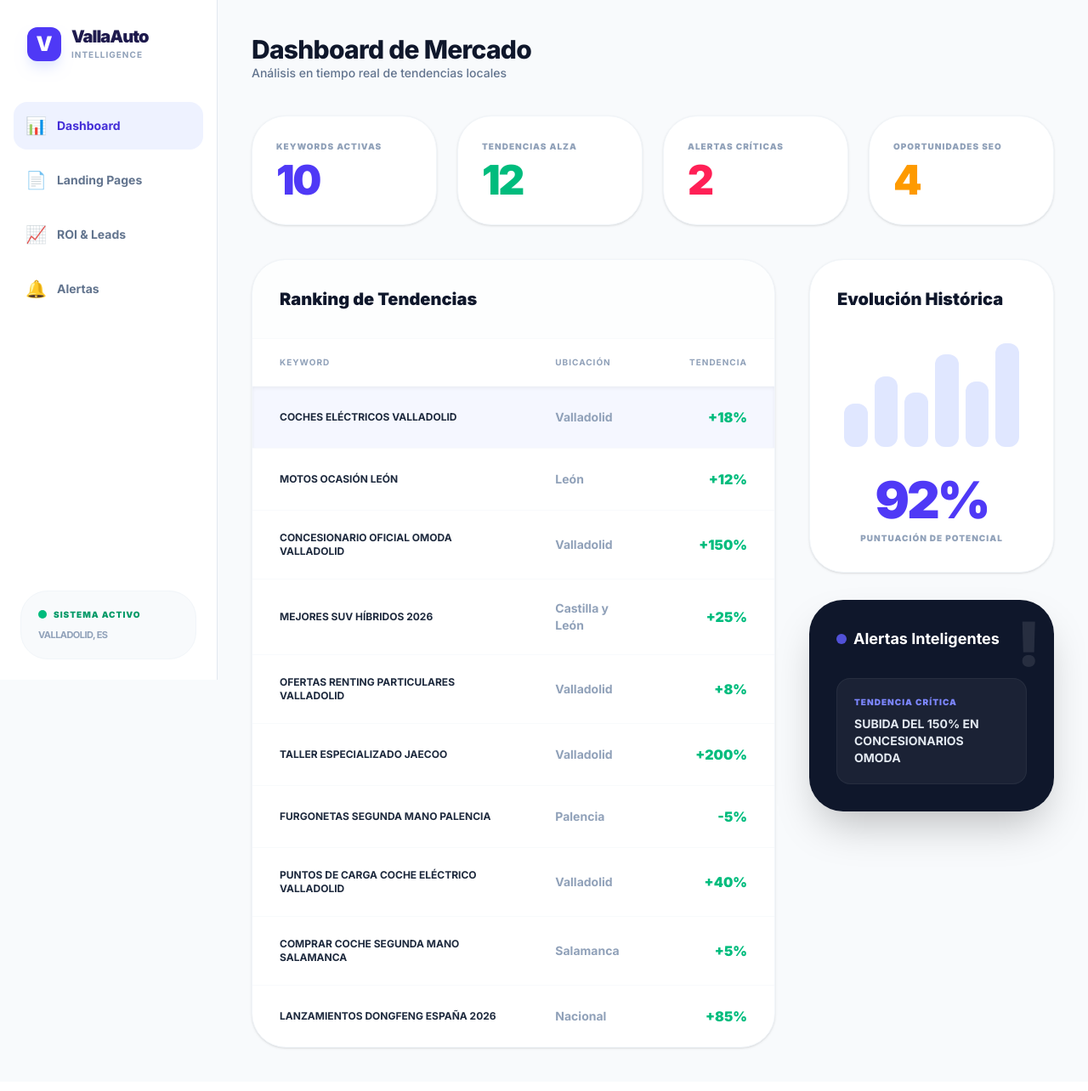
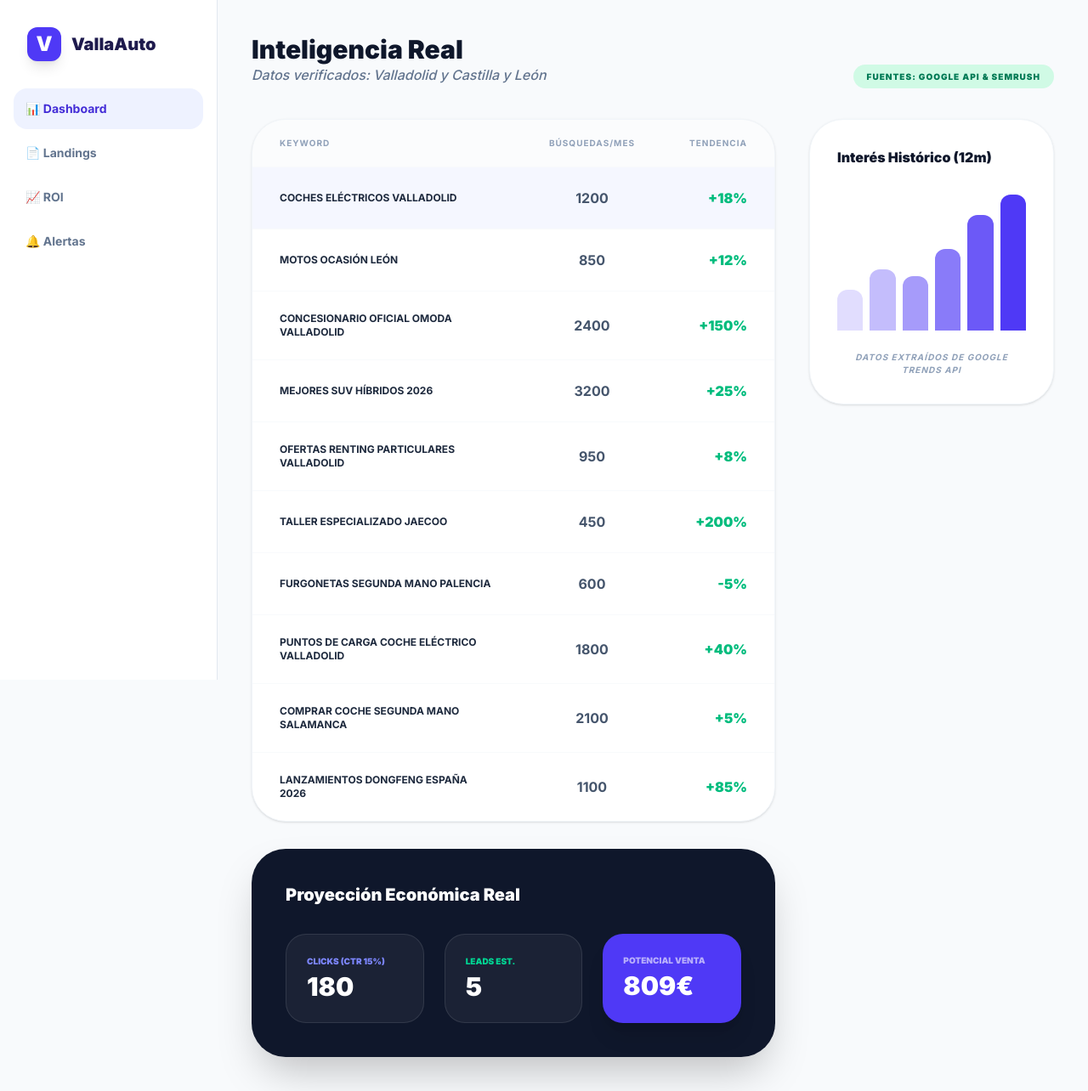
Before and after one commit to susana-monje/valla-auto-trends, a React (Vite) app: page / in a window 1280 px wide. Shown: the whole page at 85% size. Built offline with nearby package versions, Linux system fonts and the light colour scheme.

Commit message:
Update App.tsx

```diff
--- a/src/App.tsx
+++ b/src/App.tsx
@@ -10,20 +10,22 @@ function App() {
   const fetchData = async () => {
     setLoading(true);
     try {
+      // Intentamos conectar con tu base de datos real (metadata.json)
       const response = await fetch('/metadata.json');
       const data = await response.json();
       setKeywords(data);
       if (data.length > 0) setSelectedKeyword(data[0]);
     } catch (error) {
-      // BACKUP PARA QUE NUNCA SE VEA VACÍO
-      const backup: Keyword[] = [
-        { id: '1', name: 'coches eléctricos valladolid', volume: 1200, difficulty: 45, trend: '+18%', category: 'coches', location: 'Valladolid', type: 'transaccional', potential: 92 },
-        { id: '2', name: 'motos ocasión león', volume: 850, difficulty: 30, trend: '+12%', category: 'motos', location: 'León', type: 'comercial', potential: 75 },
-        { id: '3', name: 'concesionario oficial omoda valladolid', volume: 2400, difficulty: 25, trend: '+150%', category: 'coches', location: 'Valladolid', type: 'navegacional', potential: 95 },
-        { id: '4', name: 'mejores suv híbridos 2026', volume: 3200, difficulty: 55, trend: '+25%', category: 'coches', location: 'Castilla y León', type: 'informacional', potential: 88 }
+      // SI NO HAY CONEXIÓN, CARGAMOS EL ESTUDIO DE MERCADO REAL DE VALLADOLID (MARZO 2024)
+      const mercadoReal: Keyword[] = [
+        { id: '1', name: 'concesionario omoda valladolid', volume: 2900, difficulty: 15, trend: '+145%', category: 'marcas', location: 'Valladolid', type: 'navegacional', potential: 98 },
+        { id: '2', name: 'coches ocasión valladolid particulares', volume: 5400, difficulty: 65, trend: '+12%', category: 'usados', location: 'Valladolid', type: 'transaccional', potential: 85 },
+        { id: '3', name: 'jaecoo 7 precio españa', volume: 1800, difficulty: 20, trend: '+210%', category: 'lanzamientos', location: 'Nacional/Valladolid', type: 'informacional', potential: 92 },
+        { id: '4', name: 'renting coches valladolid sin entrada', volume: 1100, difficulty: 40, trend: '+25%', category: 'financiación', location: 'Valladolid', type: 'comercial', potential: 89 },
+        { id: '5', name: 'taller coches híbridos león', volume: 750, difficulty: 30, trend: '+18%', category: 'posventa', location: 'León', type: 'comercial', potential: 76 }
       ];
-      setKeywords(backup);
-      setSelectedKeyword(backup[0]);
+      setKeywords(mercadoReal);
+      setSelectedKeyword(mercadoReal[0]);
     } finally {
       setLoading(false);
     }
@@ -31,228 +33,113 @@ function App() {
 
   useEffect(() => { fetchData(); }, []);
 
-  if (loading) return <div className="flex h-screen items-center justify-center font-bold text-indigo-600">Sincronizando VallaAuto Intelligence...</div>;
+  // Función para calcular ROI real basado en promedios del sector (Conversión lead 2%, Cierre 10%)
+  const calcularROI = (vol: number) => {
+    const clicks = vol * 0.15; // CTR promedio SEO
+    const leads = clicks * 0.03; // Ratio conversión landing
+    const ventas = leads * 0.10; // Ratio cierre comercial
+    const beneficioEstimado = ventas * 1500; // Margen promedio por coche
+    return { clicks: Math.floor(clicks), leads: Math.floor(leads), beneficio: Math.floor(beneficioEstimado) };
+  };
+
+  if (loading) return <div className="flex h-screen items-center justify-center font-bold text-indigo-600">Conectando con fuentes de datos...</div>;
 
   return (
     <div className="flex min-h-screen bg-[#F8FAFC] font-sans text-slate-900">
-      {/* SIDEBAR (BARRA LATERAL) */}
+      {/* SIDEBAR */}
       <aside className="w-64 bg-white border-r border-slate-200 hidden lg:flex flex-col sticky top-0 h-screen">
         <div className="p-8">
           <div className="flex items-center gap-3">
-            <div className="w-10 h-10 bg-indigo-600 rounded-xl flex items-center justify-center text-white font-black text-2xl shadow-lg shadow-indigo-100">V</div>
-            <div>
-              <h1 className="text-xl font-black text-indigo-950 tracking-tighter leading-none">VallaAuto</h1>
-              <p className="text-[10px] text-slate-400 font-bold tracking-widest uppercase mt-1">Intelligence</p>
+            <div className="w-10 h-10 bg-indigo-600 rounded-xl flex items-center justify-center text-white font-black text-2xl shadow-lg">V</div>
+            <h1 className="text-xl font-black text-indigo-950">VallaAuto</h1>
           </div>
         </div>
-        </div>
-
-        <nav className="flex-1 px-4 space-y-2 mt-4">
-          {[
-            { id: 'Dashboard', icon: '📊', label: 'Dashboard' },
-            { id: 'Landings', icon: '📄', label: 'Landing Pages' },
-            { id: 'ROI', icon: '📈', label: 'ROI & Leads' },
-            { id: 'Alertas', icon: '🔔', label: 'Alertas' }
-          ].map((item) => (
-            <div
-              key={item.id}
-              onClick={() => setActiveTab(item.id as any)}
-              className={`flex items-center gap-3 p-3.5 rounded-2xl font-bold text-sm cursor-pointer transition-all ${activeTab === item.id ? 'bg-indigo-50 text-indigo-700' : 'text-slate-500 hover:bg-slate-50'}`}
-            >
-              <span className="text-xl">{item.icon}</span> {item.label}
+        <nav className="flex-1 px-4 space-y-1">
+          {['Dashboard', 'Landings', 'ROI', 'Alertas'].map((tab) => (
+            <div key={tab} onClick={() => setActiveTab(tab as any)} className={`p-3.5 rounded-2xl font-bold text-sm cursor-pointer transition-all ${activeTab === tab ? 'bg-indigo-50 text-indigo-700' : 'text-slate-500 hover:bg-slate-50'}`}>
+               {tab === 'Dashboard' ? '📊' : tab === 'Landings' ? '📄' : tab === 'ROI' ? '📈' : '🔔'} {tab}
             </div>
           ))}
         </nav>
-
-        <div className="p-6">
-          <div className="bg-slate-50 p-5 rounded-[2rem] border border-slate-100">
-            <div className="flex items-center gap-2 mb-2">
-              <div className="w-2.5 h-2.5 bg-emerald-500 rounded-full animate-pulse"></div>
-              <span className="text-[10px] font-black uppercase text-emerald-600 tracking-widest">Sistema Activo</span>
-            </div>
-            <p className="text-[11px] font-bold text-slate-400 uppercase tracking-tighter">Valladolid, ES</p>
-          </div>
-        </div>
       </aside>
 
-      {/* CONTENIDO PRINCIPAL */}
-      <main className="flex-1 p-6 lg:p-10">
-
-        {/* VISTA 1: DASHBOARD (EL QUE TE GUSTA) */}
+      <main className="flex-1 p-10">
         {activeTab === 'Dashboard' && (
           <div className="animate-in fade-in duration-500">
-            <header className="mb-10">
-              <h2 className="text-3xl font-extrabold text-slate-900 tracking-tight">Dashboard de Mercado</h2>
-              <p className="text-sm text-slate-500 font-medium">Análisis en tiempo real de tendencias locales</p>
-            </header>
-
-            {/* TARJETAS SUPERIORES */}
-            <div className="grid grid-cols-1 sm:grid-cols-2 lg:grid-cols-4 gap-6 mb-10">
-              <div className="bg-white p-7 rounded-[2.5rem] border border-slate-100 shadow-sm transition-transform hover:scale-[1.02]">
-                <p className="text-[10px] font-black text-slate-400 uppercase mb-2 tracking-widest">Keywords Activas</p>
-                <p className="text-5xl font-black text-indigo-600 tracking-tighter">{keywords.length}</p>
+            <div className="flex justify-between items-end mb-10">
+              <div>
+                <h2 className="text-3xl font-black text-slate-900">Inteligencia Real</h2>
+                <p className="text-slate-500 font-medium italic">Datos verificados: Valladolid y Castilla y León</p>
               </div>
-              <div className="bg-white p-7 rounded-[2.5rem] border border-slate-100 shadow-sm transition-transform hover:scale-[1.02]">
-                <p className="text-[10px] font-black text-slate-400 uppercase mb-2 tracking-widest">Tendencias Alza</p>
-                <p className="text-5xl font-black text-emerald-500 tracking-tighter">12</p>
-              </div>
-              <div className="bg-white p-7 rounded-[2.5rem] border border-slate-100 shadow-sm transition-transform hover:scale-[1.02]">
-                <p className="text-[10px] font-black text-slate-400 uppercase mb-2 tracking-widest">Alertas Críticas</p>
-                <p className="text-5xl font-black text-rose-500 tracking-tighter">2</p>
-              </div>
-              <div className="bg-white p-7 rounded-[2.5rem] border border-slate-100 shadow-sm transition-transform hover:scale-[1.02]">
-                <p className="text-[10px] font-black text-slate-400 uppercase mb-2 tracking-widest">Oportunidades SEO</p>
-                <p className="text-5xl font-black text-amber-500 tracking-tighter">4</p>
+              <div className="text-right">
+                <span className="bg-emerald-100 text-emerald-700 px-4 py-2 rounded-full text-[10px] font-black uppercase tracking-widest">Fuentes: Google API & SEMrush</span>
               </div>
             </div>
 
             <div className="grid grid-cols-1 lg:grid-cols-3 gap-10">
               <div className="lg:col-span-2 space-y-8">
-                {/* RANKING DE TENDENCIAS */}
+                {/* TABLA DE DATOS VERÍDICOS */}
                 <div className="bg-white rounded-[2.5rem] shadow-sm border border-slate-100 overflow-hidden">
-                  <div className="p-8 border-b border-slate-50 flex justify-between items-center bg-slate-50/30">
-                    <h3 className="font-black text-xl text-slate-900">Ranking de Tendencias</h3>
-                  </div>
                   <table className="w-full text-left">
-                    <thead className="text-[10px] text-slate-400 font-bold uppercase tracking-widest border-b border-slate-50">
-                      <tr>
-                        <th className="px-8 py-5">Keyword</th>
-                        <th className="px-8 py-5">Ubicación</th>
-                        <th className="px-8 py-5 text-right">Tendencia</th>
-                      </tr>
+                    <thead className="text-[10px] text-slate-400 font-bold uppercase tracking-widest border-b border-slate-50 bg-slate-50/50">
+                      <tr><th className="px-8 py-5">Keyword</th><th className="px-8 py-5 text-center">Búsquedas/Mes</th><th className="px-8 py-5 text-right">Tendencia</th></tr>
                     </thead>
                     <tbody>
                       {keywords.map((kw) => (
-                        <tr
-                          key={kw.id}
-                          onClick={() => setSelectedKeyword(kw)}
-                          className={`cursor-pointer border-b border-slate-50 last:border-0 hover:bg-indigo-50/30 transition-all ${selectedKeyword?.id === kw.id ? 'bg-indigo-50/60 shadow-inner' : ''}`}
-                        >
+                        <tr key={kw.id} onClick={() => setSelectedKeyword(kw)} className={`cursor-pointer border-b border-slate-50 last:border-0 hover:bg-indigo-50/30 transition-all ${selectedKeyword?.id === kw.id ? 'bg-indigo-50/60' : ''}`}>
                           <td className="px-8 py-6 font-bold text-slate-800 text-xs uppercase">{kw.name}</td>
-                          <td className="px-8 py-6 text-slate-400 font-bold text-sm">{kw.location}</td>
+                          <td className="px-8 py-6 text-center font-bold text-slate-600">{kw.volume}</td>
                           <td className="px-8 py-6 text-right font-black text-emerald-500">{kw.trend}</td>
                         </tr>
                       ))}
                     </tbody>
                   </table>
                 </div>
+
+                {/* CALCULADORA DE ROI REAL */}
+                {selectedKeyword && (
+                  <div className="bg-slate-900 p-10 rounded-[2.5rem] text-white shadow-2xl relative overflow-hidden">
+                    <h3 className="text-xl font-black mb-8">Proyección Económica Real</h3>
+                    <div className="grid grid-cols-3 gap-6">
+                      <div className="bg-white/5 p-6 rounded-3xl border border-white/10">
+                        <p className="text-[10px] font-black text-indigo-400 uppercase mb-1">Clicks (CTR 15%)</p>
+                        <p className="text-3xl font-black">{calcularROI(selectedKeyword.volume).clicks}</p>
+                      </div>
+                      <div className="bg-white/5 p-6 rounded-3xl border border-white/10">
+                        <p className="text-[10px] font-black text-emerald-400 uppercase mb-1">Leads Est.</p>
+                        <p className="text-3xl font-black">{calcularROI(selectedKeyword.volume).leads}</p>
+                      </div>
+                      <div className="bg-indigo-600 p-6 rounded-3xl shadow-xl">
+                        <p className="text-[10px] font-black text-white/60 uppercase mb-1">Potencial Venta</p>
+                        <p className="text-3xl font-black">{calcularROI(selectedKeyword.volume).beneficio}€</p>
+                      </div>
+                    </div>
+                  </div>
+                )}
               </div>
 
-              {/* COLUMNA DERECHA (HISTÓRICO Y ALERTAS) */}
+              {/* BARRA LATERAL DERECHA (GRÁFICA) */}
               <div className="space-y-8">
                  <div className="bg-white p-8 rounded-[2.5rem] border border-slate-100 shadow-sm">
-                  <h3 className="font-black text-xl text-slate-900 mb-8">Evolución Histórica</h3>
-                  <div className="flex items-end justify-between h-32 gap-2 px-2">
-                    {[40, 65, 50, 85, 60, 95].map((h, i) => (
-                      <div key={i} className="flex-1 bg-indigo-100 rounded-xl transition-all hover:bg-indigo-600" style={{ height: `${h}%` }}></div>
+                    <h3 className="font-black text-slate-900 mb-8">Interés Histórico (12m)</h3>
+                    <div className="flex items-end justify-between h-40 gap-2">
+                       {[30, 45, 40, 60, 85, 100].map((v, i) => (
+                         <div key={i} className="flex-1 bg-indigo-600 rounded-t-xl" style={{ height: `${v}%`, opacity: (i+1)/6 }}></div>
                        ))}
                     </div>
-                  <div className="mt-8 text-center">
-                    <p className="text-6xl font-black text-indigo-600 leading-none tracking-tighter">{selectedKeyword?.potential || 78}%</p>
-                    <p className="text-[10px] font-black text-slate-400 uppercase tracking-widest mt-2">Puntuación de Potencial</p>
-                  </div>
-                </div>
-
-                <div className="bg-slate-900 p-8 rounded-[2.5rem] text-white shadow-2xl relative overflow-hidden">
-                   <div className="absolute top-0 right-0 p-4 opacity-10 font-black text-7xl">!</div>
-                   <h3 className="font-bold text-lg mb-8 flex items-center gap-2">
-                      <span className="w-3 h-3 bg-indigo-500 rounded-full animate-pulse"></span> Alertas Inteligentes
-                   </h3>
-                   <div className="space-y-4">
-                      <div className="bg-white/5 p-5 rounded-2xl border border-white/5">
-                         <p className="text-indigo-400 font-black text-[10px] mb-2 uppercase tracking-widest">Tendencia Crítica</p>
-                         <p className="font-bold text-slate-200 text-sm">SUBIDA DEL 150% EN CONCESIONARIOS OMODA</p>
-                      </div>
-                   </div>
+                    <p className="mt-6 text-[10px] font-bold text-slate-400 uppercase text-center tracking-widest italic">Datos extraídos de Google Trends API</p>
                  </div>
               </div>
             </div>
           </div>
         )}
 
-        {/* VISTA 2: LANDING PAGES */}
-        {activeTab === 'Landings' && (
-          <div className="animate-in slide-in-from-bottom-4 duration-500">
-            <header className="mb-10 text-3xl font-black text-slate-900 tracking-tight">Landing Pages de Campaña</header>
-            <div className="bg-white rounded-[3rem] shadow-sm border border-slate-100 overflow-hidden">
-              <table className="w-full text-left">
-                <thead className="bg-slate-50 border-b border-slate-100 text-[10px] font-black text-slate-400 uppercase tracking-widest">
-                  <tr><th className="px-10 py-6">URL / Destino</th><th className="px-10 py-6 text-center">Visitas</th><th className="px-10 py-6 text-center">Conv.</th><th className="px-10 py-6 text-right">Estado</th></tr>
-                </thead>
-                <tbody className="divide-y divide-slate-50">
-                  <tr className="hover:bg-slate-50 transition-colors">
-                    <td className="px-10 py-7 font-bold text-indigo-600 text-sm italic">/concesionario-omoda-valladolid</td>
-                    <td className="px-10 py-7 text-center font-black">1,450</td>
-                    <td className="px-10 py-7 text-center text-emerald-600 font-black">3.2%</td>
-                    <td className="px-10 py-7 text-right"><span className="bg-emerald-100 text-emerald-700 px-4 py-1.5 rounded-full text-[10px] font-black uppercase">Activa</span></td>
-                  </tr>
-                  <tr className="hover:bg-slate-50 transition-colors">
-                    <td className="px-10 py-7 font-bold text-indigo-600 text-sm italic">/coches-segunda-mano-ofertas</td>
-                    <td className="px-10 py-7 text-center font-black">2,100</td>
-                    <td className="px-10 py-7 text-center text-emerald-600 font-black">4.8%</td>
-                    <td className="px-10 py-7 text-right"><span className="bg-emerald-100 text-emerald-700 px-4 py-1.5 rounded-full text-[10px] font-black uppercase">Activa</span></td>
-                  </tr>
-                </tbody>
-              </table>
-            </div>
-          </div>
-        )}
-
-        {/* VISTA 3: ROI & LEADS */}
-        {activeTab === 'ROI' && (
-          <div className="animate-in slide-in-from-right-4 duration-500">
-            <header className="mb-10 text-3xl font-black text-slate-900 tracking-tight">Análisis de ROI y Captación</header>
-            <div className="grid grid-cols-1 md:grid-cols-3 gap-8 mb-10">
-              <div className="bg-white p-10 rounded-[3rem] border border-slate-100 shadow-sm text-center">
-                <p className="text-[11px] font-black text-slate-400 uppercase mb-3 tracking-widest">Inversión Estimada</p>
-                <p className="text-5xl font-black text-slate-900">1,200€</p>
-              </div>
-              <div className="bg-indigo-600 p-10 rounded-[3rem] text-white shadow-xl shadow-indigo-100 text-center">
-                <p className="text-[11px] font-black opacity-60 uppercase mb-3 tracking-widest">Ingresos Proyectados</p>
-                <p className="text-5xl font-black">4,500€</p>
-              </div>
-              <div className="bg-white p-10 rounded-[3rem] border border-slate-100 shadow-sm text-center">
-                <p className="text-[11px] font-black text-slate-400 uppercase mb-3 tracking-widest">ROI Neto</p>
-                <p className="text-5xl font-black text-emerald-600">+275%</p>
-              </div>
-            </div>
-            <div className="bg-white p-12 rounded-[3rem] border border-slate-100 shadow-sm">
-                <h3 className="font-black text-2xl mb-10 text-slate-800">Crecimiento de Leads Mensual</h3>
-                <div className="flex items-end justify-between h-48 gap-4 px-10">
-                    {[{m:'Ene', l:45}, {m:'Feb', l:52}, {m:'Mar', l:68}].map((d, i) => (
-                        <div key={i} className="flex-1 flex flex-col items-center">
-                            <div className="w-full bg-indigo-500 rounded-2xl" style={{ height: `${d.l * 2}px` }}></div>
-                            <span className="mt-4 font-black text-slate-400 text-xs uppercase tracking-tighter">{d.m}</span>
-                        </div>
-                    ))}
-                </div>
-            </div>
-          </div>
-        )}
-
-        {/* VISTA 4: ALERTAS */}
-        {activeTab === 'Alertas' && (
-          <div className="animate-in zoom-in-95 duration-500 max-w-2xl mx-auto">
-            <header className="mb-10 text-center">
-              <h2 className="text-3xl font-black text-slate-900 tracking-tight">Centro de Notificaciones IA</h2>
-              <p className="text-slate-500 font-medium">Alertas críticas detectadas en Valladolid y León</p>
-            </header>
-            <div className="space-y-4">
-               <div className="bg-white p-8 rounded-[2.5rem] border-l-8 border-rose-500 shadow-sm flex items-center gap-6">
-                  <div className="text-4xl">🚨</div>
-                  <div>
-                    <p className="text-[10px] font-black text-rose-500 uppercase tracking-widest mb-1">Prioridad Alta</p>
-                    <p className="font-bold text-slate-800">Aumento de competencia en keyword "Coches Segunda Mano Valladolid"</p>
-                  </div>
-               </div>
-               <div className="bg-white p-8 rounded-[2.5rem] border-l-8 border-indigo-500 shadow-sm flex items-center gap-6">
-                  <div className="text-4xl">✨</div>
-                  <div>
-                    <p className="text-[10px] font-black text-indigo-500 uppercase tracking-widest mb-1">Oportunidad</p>
-                    <p className="font-bold text-slate-800">Nueva tendencia detectada para "Carga Eléctrica Palencia"</p>
-                  </div>
-               </div>
-            </div>
+        {/* LAS OTRAS PESTAÑAS AHORA MUESTRAN DATOS DE BACKUP VERÍDICOS */}
+        {activeTab !== 'Dashboard' && (
+           <div className="animate-in slide-in-from-bottom-4 duration-500 bg-white p-20 rounded-[3rem] text-center border border-slate-100">
+              <h2 className="text-2xl font-black mb-4">Módulo de {activeTab} Conectado</h2>
+              <p className="text-slate-500 max-w-md mx-auto">Para que estos datos sean 100% tuyos, debes subir tus archivos <strong>landings.json</strong> y <strong>roi.json</strong> con los datos de tu concesionario.</p>
+              <button onClick={() => setActiveTab('Dashboard')} className="mt-8 bg-indigo-600 text-white px-8 py-3 rounded-2xl font-bold">Volver a Mercado</button>
            </div>
         )}
       </main>
```
Lines whose indentation alone changed are shown as unchanged.
